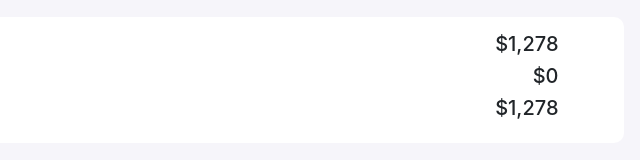
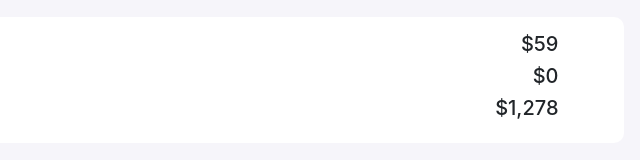
Before and after one commit to Alaminkhan907/Shopping_cart, a plain HTML site: page index.html in a window 1280 px wide. Both pictures are taken after a click on the button 748 px from the left and 242 px from the top of the page. Shown: the part 512-672 px from the top of the page, 464-1104 px from the left. Drawn offline with nearby package versions, Linux system fonts and the light colour scheme.

Commit message:
dublicate

```diff
--- a/index.html
+++ b/index.html
@@ -96,7 +96,7 @@
                 </div>
 
                 <div class="col-md-4 status">
-                  <h5>$1,278</h5>
+                  <h5 id="total-price">$1,278</h5>
                   <h5>$0</h5>
                   <h5>$1,278</h5>
                 </div>
@@ -135,6 +135,17 @@
 
         document.getElementById(product + "-total").innerText =
           "$" + productTotal;
+        calculateTotal();
+      }
+      // Calculate total
+      function calculateTotal() {
+        const phoneInput = document.getElementById("phone-count");
+        const phoneCount = parseInt(phoneInput.value);
+
+        const caseInput = document.getElementById("case-count");
+        const caseCount = parseInt(caseInput.value);
+        const totalPrice = phoneCount * 1219 + caseCount * 59;
+        document.getElementById("total-price").innerText = "$" + totalPrice;
       }
     </script>
   </body>
```
